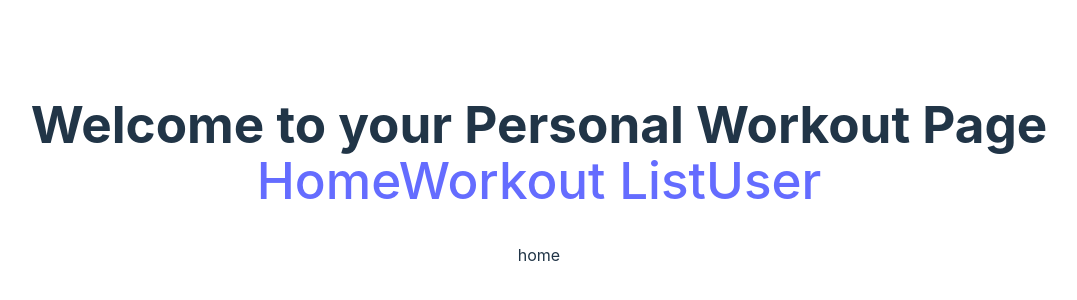
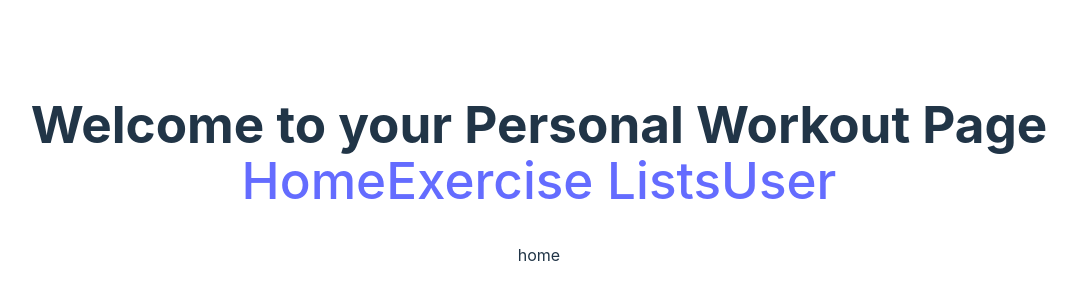
Before and after one commit to josephachang02/WorkoutApplication, a React (Vite) app in the folder Client/: page / in a window 1280 px wide. Shown: the part 236-536 px from the top of the page, without its empty margins (101-1178 px from the left). Built offline with nearby package versions, Linux system fonts and the light colour scheme.

Commit message:
sat morning

```diff
--- a/Client/src/App.jsx
+++ b/Client/src/App.jsx
@@ -5,6 +5,7 @@
 import Workout from './pages/Workout/workout';
 import User from './pages/User/user';
 import InitialSign from './components/InitialSign/initialsign';
+import Navbar from './components/Navbar/navbar';
 
 function App() {
   const [isPopupVisible, setPopupVisible] = useState(false);
@@ -17,13 +18,7 @@
   return (
 <div>
   <h1>Welcome {} to your Personal Workout Page
-  <nav id = "homeNav">
-    <Link to ="/">Home</Link>
-    <Link to ="/workouts">Workout List</Link>
-    <Link to ="/user"onClick={togglePopup}>
-            User
-    </Link>
-  </nav>
+  <Navbar />
   </h1>
   {/* PAGES here */}
   <Routes>
--- a/Client/src/components/Navbar/navbar.jsx
+++ b/Client/src/components/Navbar/navbar.jsx
@@ -0,0 +1,14 @@
+import React from 'react'
+import { Link } from 'react-router-dom'
+
+const navbar = () => {
+  return (
+    <div>
+      <Link to="/">Home</Link>
+      <Link to="/workout">Exercise Lists</Link>
+      <Link to="/user">User</Link>
+    </div>
+  )
+}
+
+export default navbar
```
Also changed, not shown: Client/src/components/Navbar/index.css (added).
